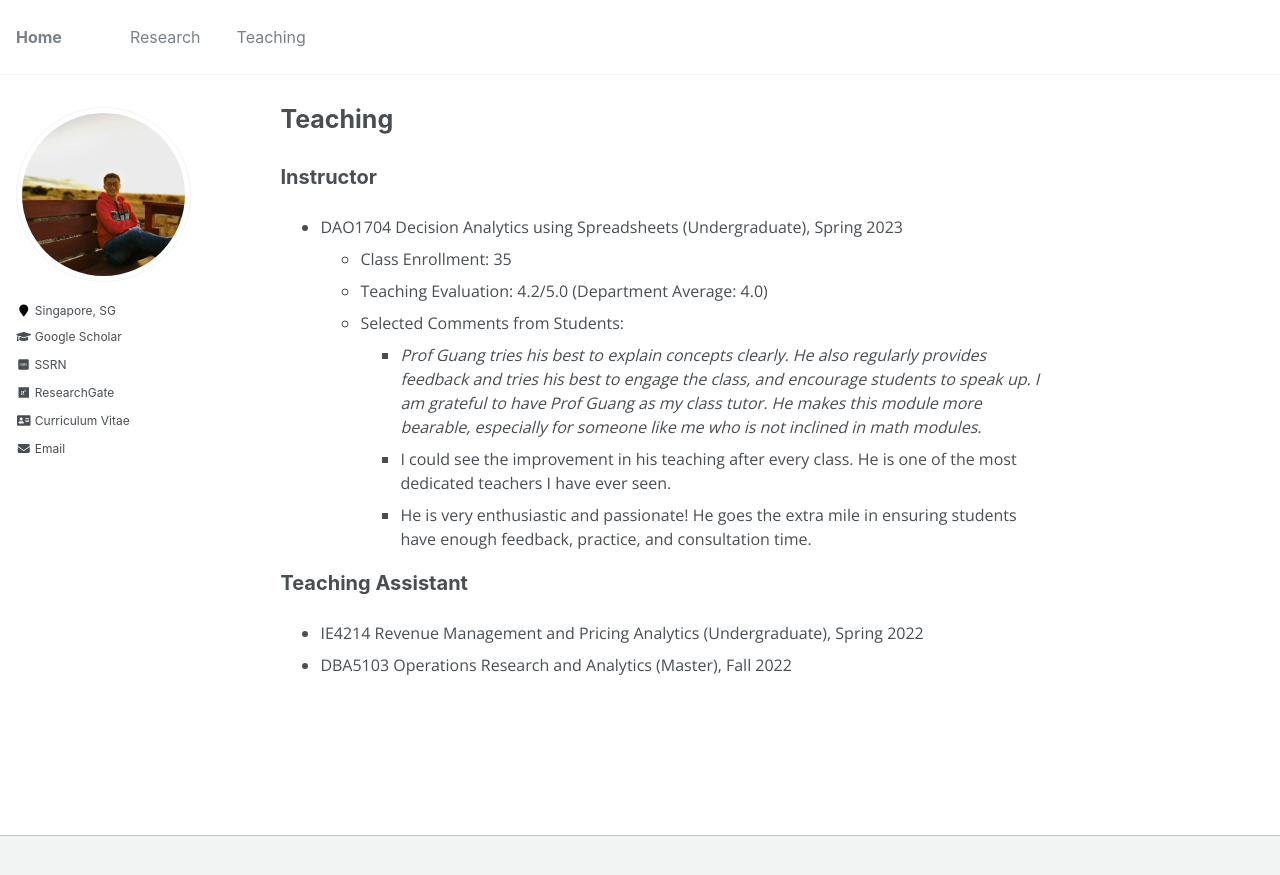
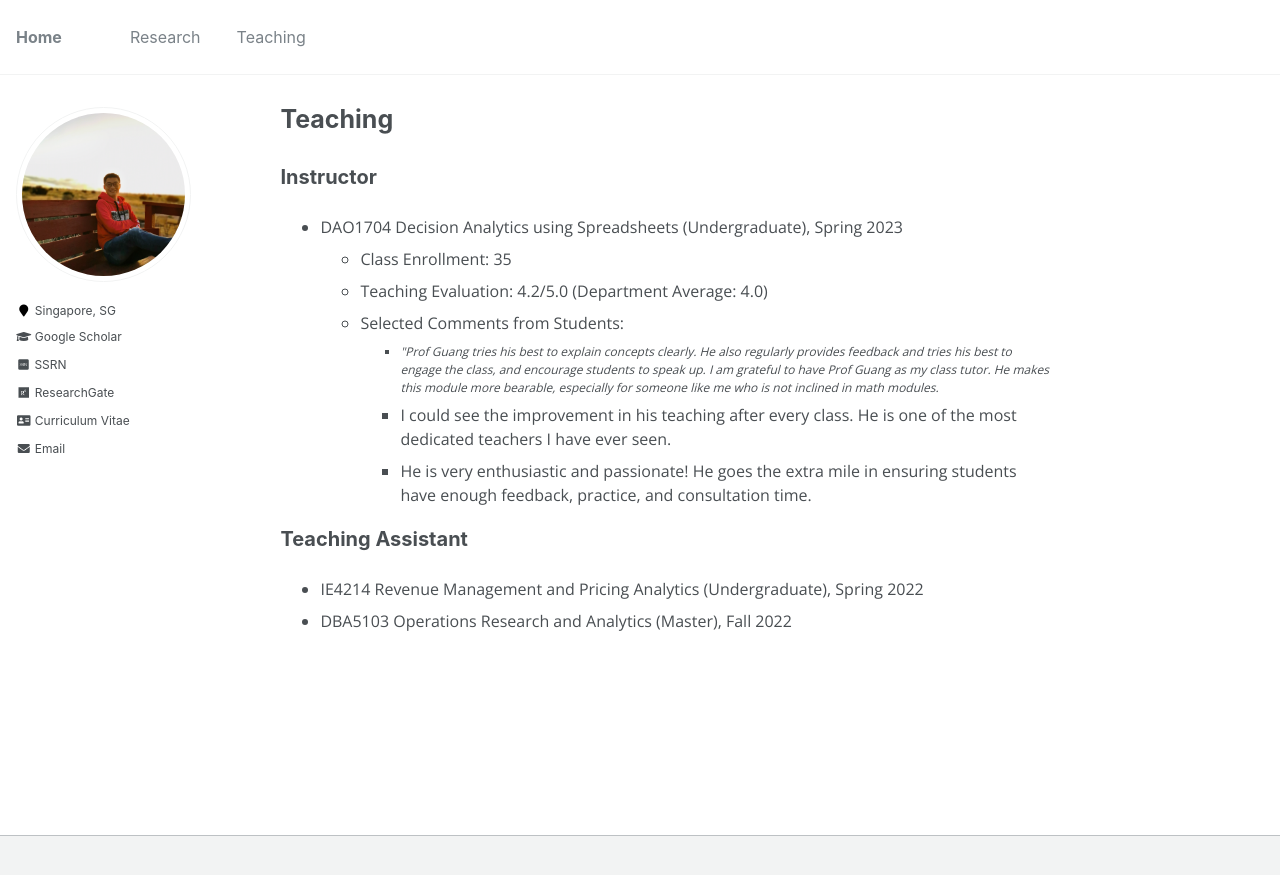
Before and after one commit to gcheng-nus/gcheng-nus.github.io, a Jekyll site: the page built from _pages/teaching.md, in a window 1280 px wide. Shown: the top 875 px of the page. Built offline with Jekyll 4.4.1, drawn with Linux system fonts in a browser that asks for light colours; some web fonts are replaced; comment, search, counter and statistics services are not loaded.

Commit message:
update teaching

```diff
--- a/_pages/teaching.md
+++ b/_pages/teaching.md
@@ -19,7 +19,7 @@ author_profile: true
 			<li>Teaching Evaluation: 4.2/5.0 (Department Average: 4.0)</li>
 			<li>Selected Comments from Students:</li>
 				<ul>
-					<li><i>Prof Guang tries his best to explain concepts clearly. He also regularly provides feedback and tries his best to engage the class, and encourage students to speak up. I am grateful to have Prof Guang as my class tutor. He makes this module more bearable, especially for someone like me who is not inclined in math modules.</i></li>
+					<li style="font-size: 12px"><i>"Prof Guang tries his best to explain concepts clearly. He also regularly provides feedback and tries his best to engage the class, and encourage students to speak up. I am grateful to have Prof Guang as my class tutor. He makes this module more bearable, especially for someone like me who is not inclined in math modules.</i></li>
 					<li>I could see the improvement in his teaching after every class. He is one of the most dedicated teachers I have ever seen.</li>
 					<li>He is very enthusiastic and passionate! He goes the extra mile in ensuring students have enough feedback, practice, and consultation time.</li>
 				</ul>
```
